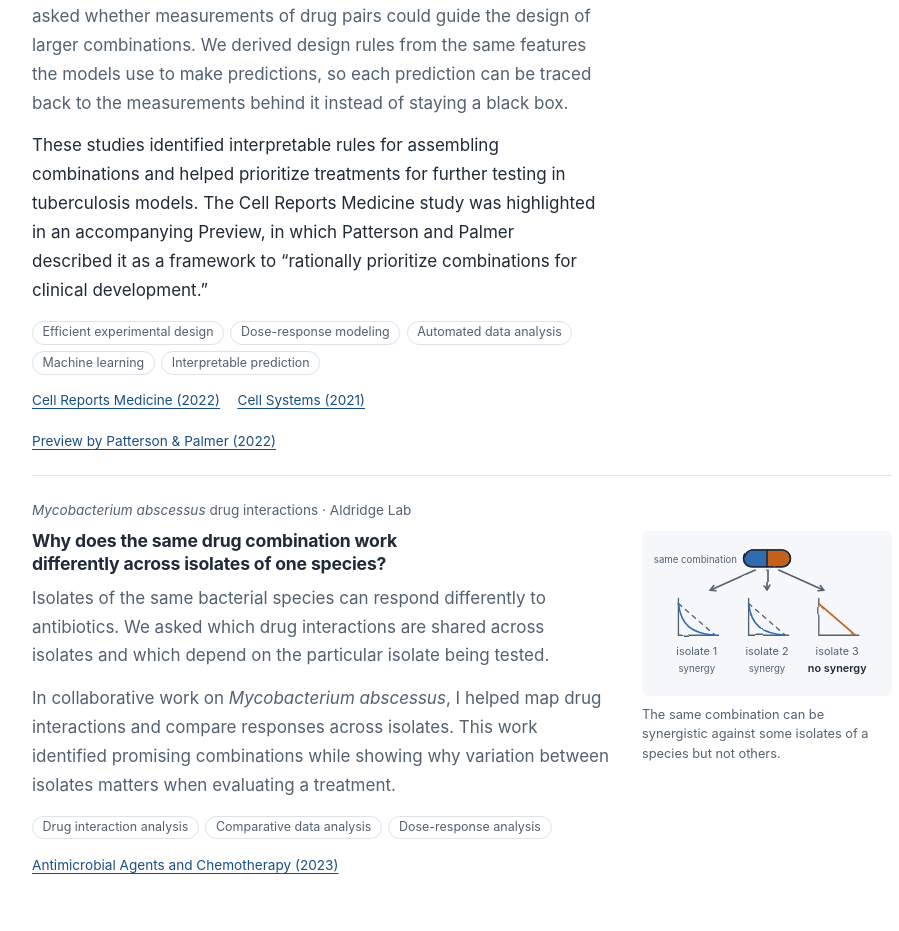
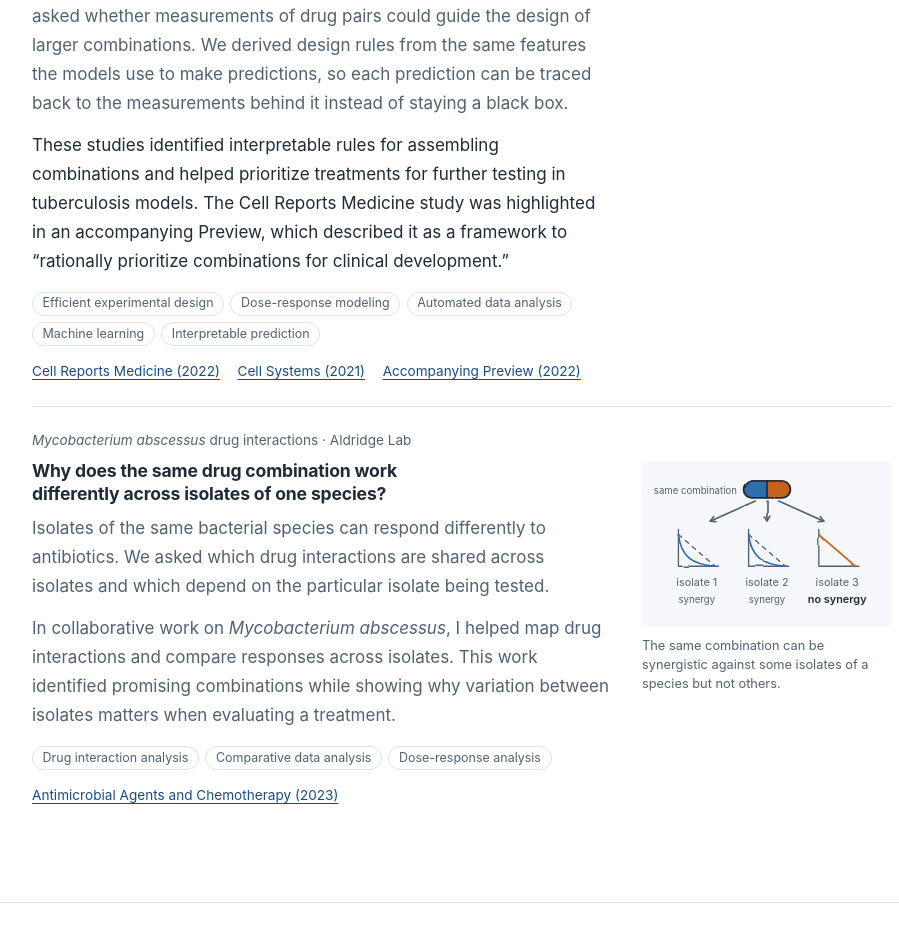
Before and after one commit to YonaNeg/YonaNeg.github.io, an Astro site: page /research in a window 1280 px wide. Shown: the part 2340-3271 px from the top of the page, without its empty margins (178-1077 px from the left). Built offline with nearby package versions, Linux system fonts and the light colour scheme; Astro itself is replaced by a stand-in of ours.

Commit message:
Remove names from Preview mentions

```diff
--- a/src/data/publications.ts
+++ b/src/data/publications.ts
@@ -65,7 +65,7 @@ export const publications: Publication[] = [
     selected: true,
     summary: 'Pairwise drug response measurements can guide the assembly of effective multidrug tuberculosis treatments.',
     highlight: {
-      note: 'Highlighted in an accompanying Preview by Patterson & Palmer:',
+      note: 'Highlighted in an accompanying Preview:',
       title: 'Predicting in vivo activity of combination therapies from in vitro drug pairs in diverse environments',
       href: 'https://doi.org/10.1016/j.xcrm.2022.100745',
     },
--- a/src/pages/research.astro
+++ b/src/pages/research.astro
@@ -135,8 +135,8 @@ import PerturbLayers from '../components/sketches/PerturbLayers.astro';
           <p class="project-insight">
             These studies identified interpretable rules for assembling combinations and helped
             prioritize treatments for further testing in tuberculosis models. The Cell Reports Medicine
-            study was highlighted in an accompanying Preview, in which Patterson and Palmer described it
-            as a framework to “rationally prioritize combinations for clinical development.”
+            study was highlighted in an accompanying Preview, which described it as a framework to
+            “rationally prioritize combinations for clinical development.”
           </p>
           <div class="keywords" aria-label="Skills used in the tuberculosis projects">
             <span class="keyword">Efficient experimental design</span>
@@ -148,7 +148,7 @@ import PerturbLayers from '../components/sketches/PerturbLayers.astro';
           <div class="project-links">
             <a href="https://doi.org/10.1016/j.xcrm.2022.100737" class="link">Cell Reports Medicine (2022)</a>
             <a href="https://doi.org/10.1016/j.cels.2021.08.004" class="link">Cell Systems (2021)</a>
-            <a href="https://doi.org/10.1016/j.xcrm.2022.100745" class="link">Preview by Patterson &amp; Palmer (2022)</a>
+            <a href="https://doi.org/10.1016/j.xcrm.2022.100745" class="link">Accompanying Preview (2022)</a>
           </div>
         </div>
         <figure class="project-sketch">
```
